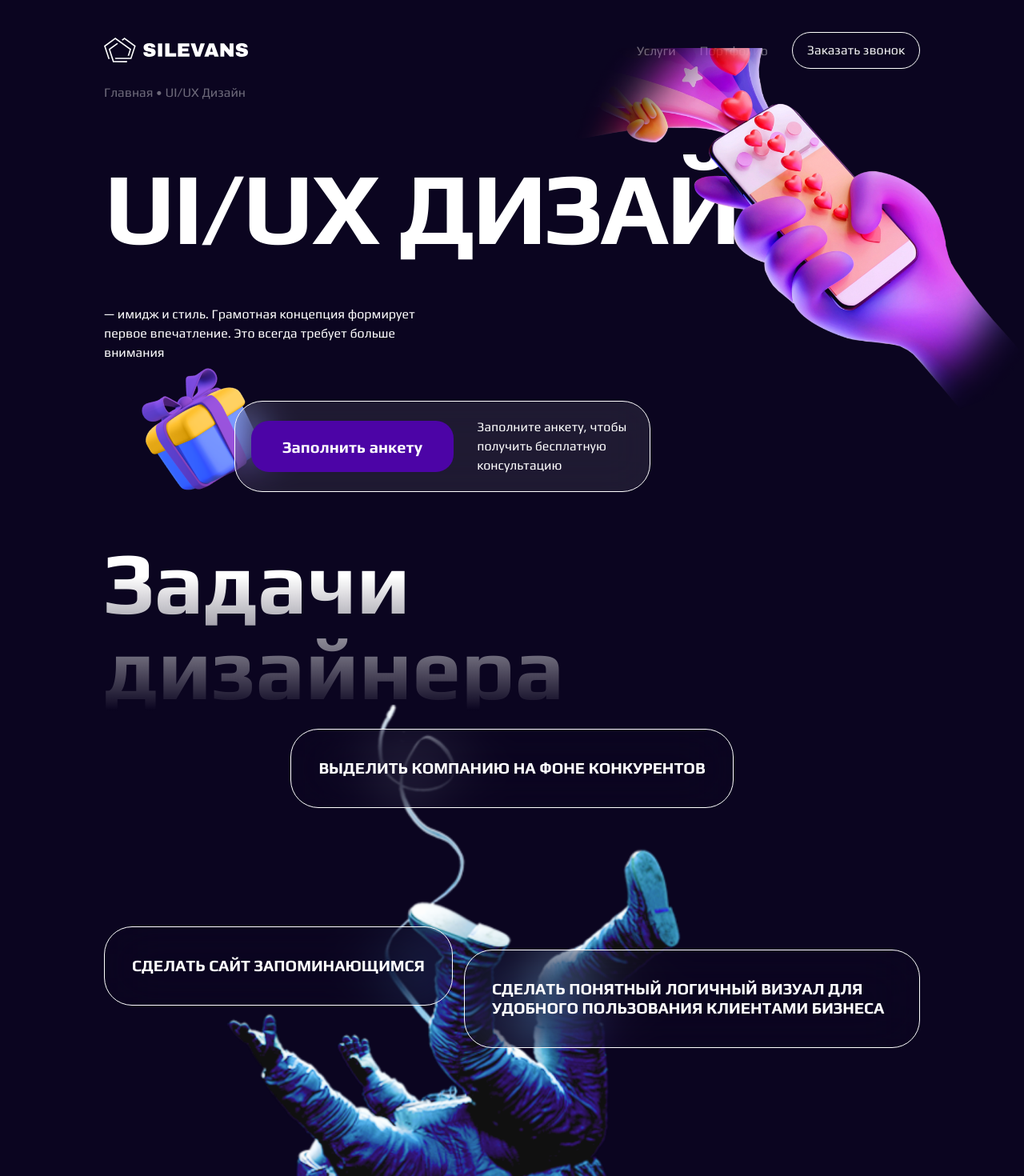
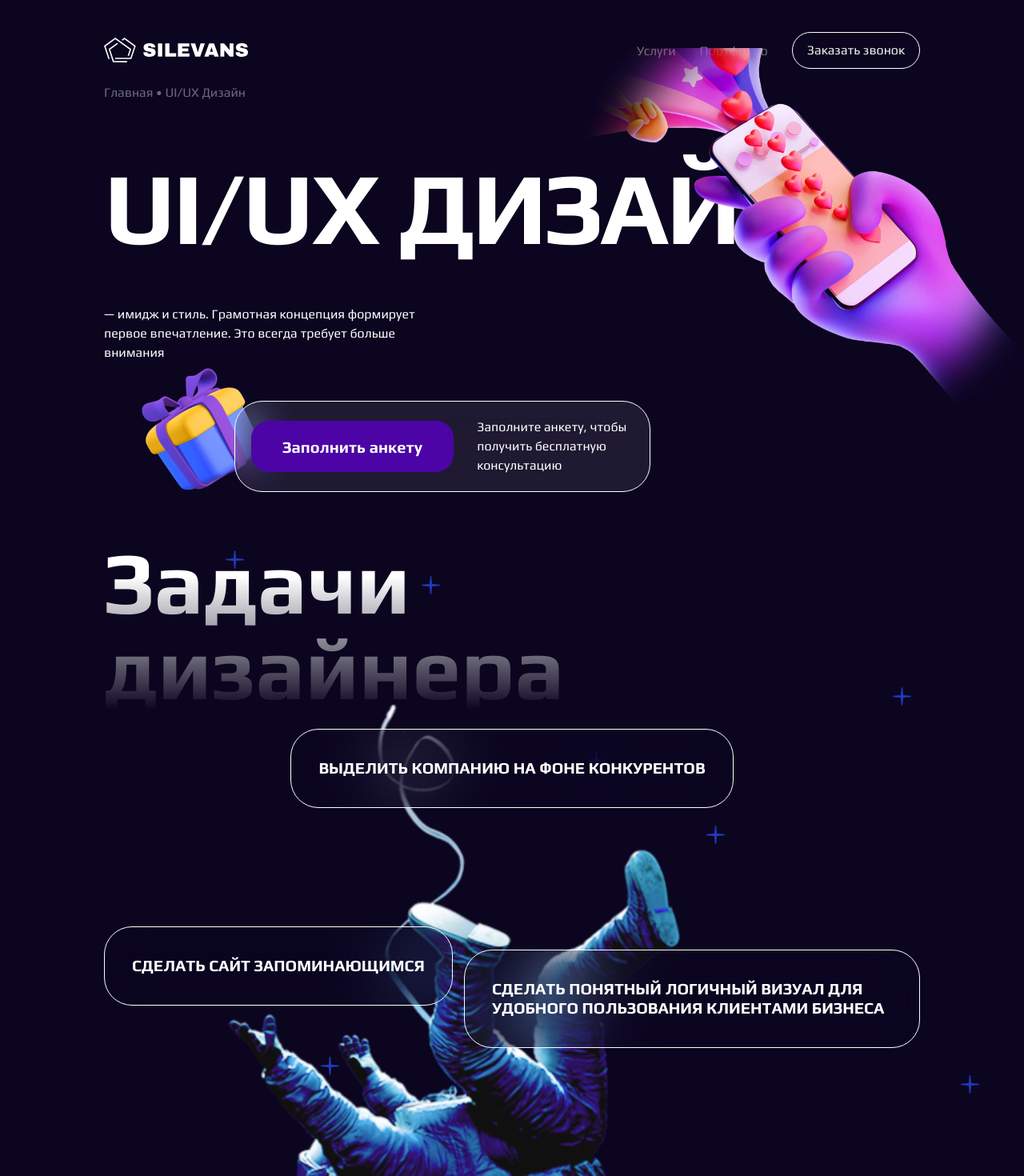
Before and after one commit to JulieBenchuk/web-studio, a Next.js app: page /design in a window 1280 px wide. Shown: the top 1470 px of the page at 80% size. Built offline with nearby package versions, Linux system fonts and the light colour scheme.

Commit message:
feat: added stars bg

```diff
--- a/src/components/04_Desing/DesignerTasks.tsx
+++ b/src/components/04_Desing/DesignerTasks.tsx
@@ -2,6 +2,7 @@ import React from 'react';
 import Wrapper from "@/components/common/wrapper";
 import style from "@/styles/components/designerTasks.module.scss"
 import spaceman from "@/assets/img/desing_spaceman.png"
+import stars from "@/assets/img/desing_stars.png"
 import waves from "@/assets/img/desing_waves.png"
 import SmallTitle from "@/components/common/Titles/SmallTitle";
 
@@ -12,6 +13,7 @@ const DesignerTasks = () => {
                 <SmallTitle className={style.title}>Задачи дизайнера</SmallTitle>
                 <div className={style.tasks}>
                     <img src={spaceman.src} alt="design" className={style.spaceman}/>
+                    <img src={stars.src} alt="design" className={style.stars}/>
                     <div className={style.topTask}>Выделить компанию на фоне конкурентов</div>
                     <div className={style.leftTask}>сделать сайт запоминающимся</div>
                     <div className={style.rightTask}>Сделать понятный логичный визуал для удобного пользования клиентами
--- a/src/styles/components/designerTasks.module.scss
+++ b/src/styles/components/designerTasks.module.scss
@@ -34,7 +34,14 @@
         top: -80px;
         max-width: 874px;
 
+      }
 
+      .stars {
+        z-index: 0;
+        position: absolute;
+        left: 0;
+        right: 0;
+        top: -200px;
       }
 
 
```
